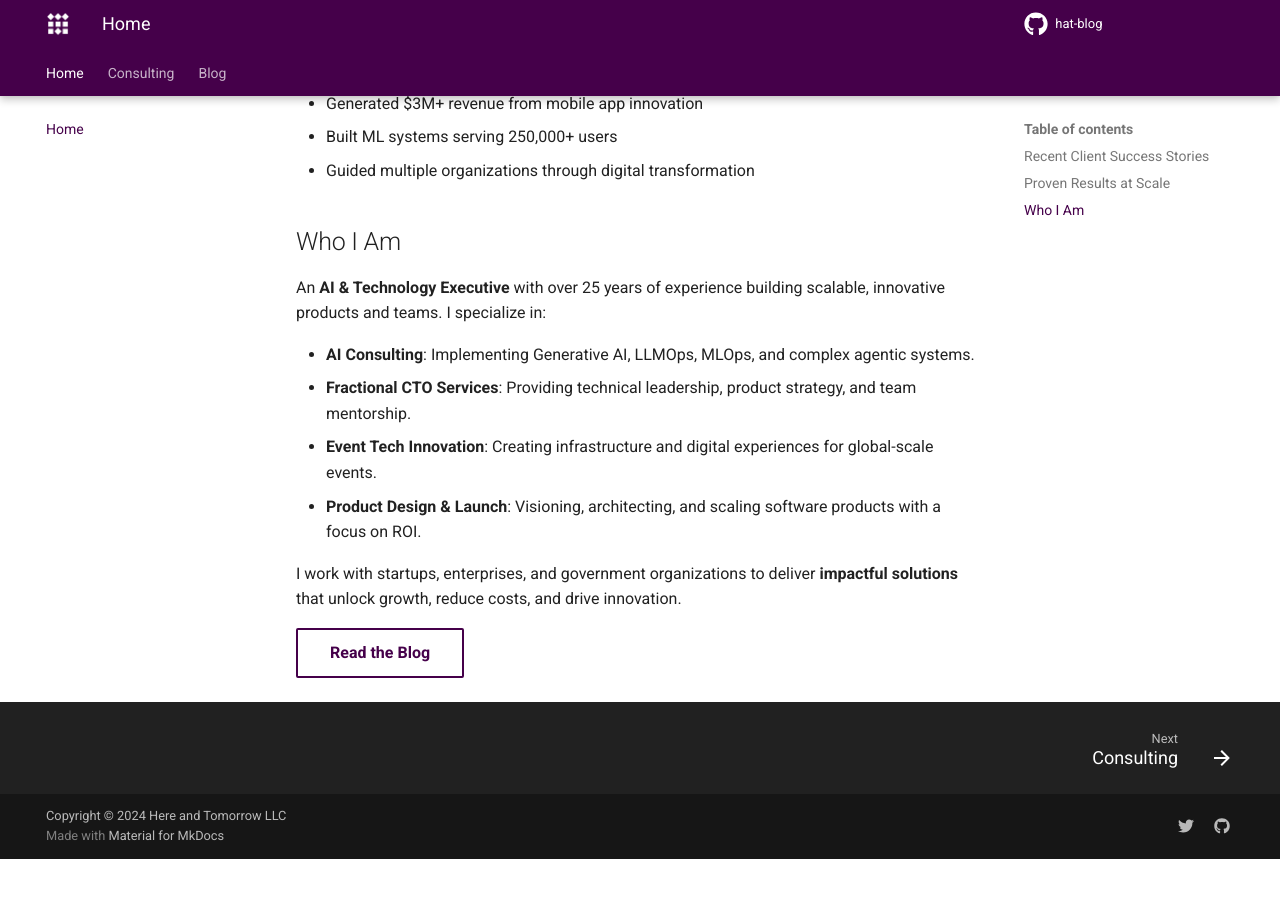
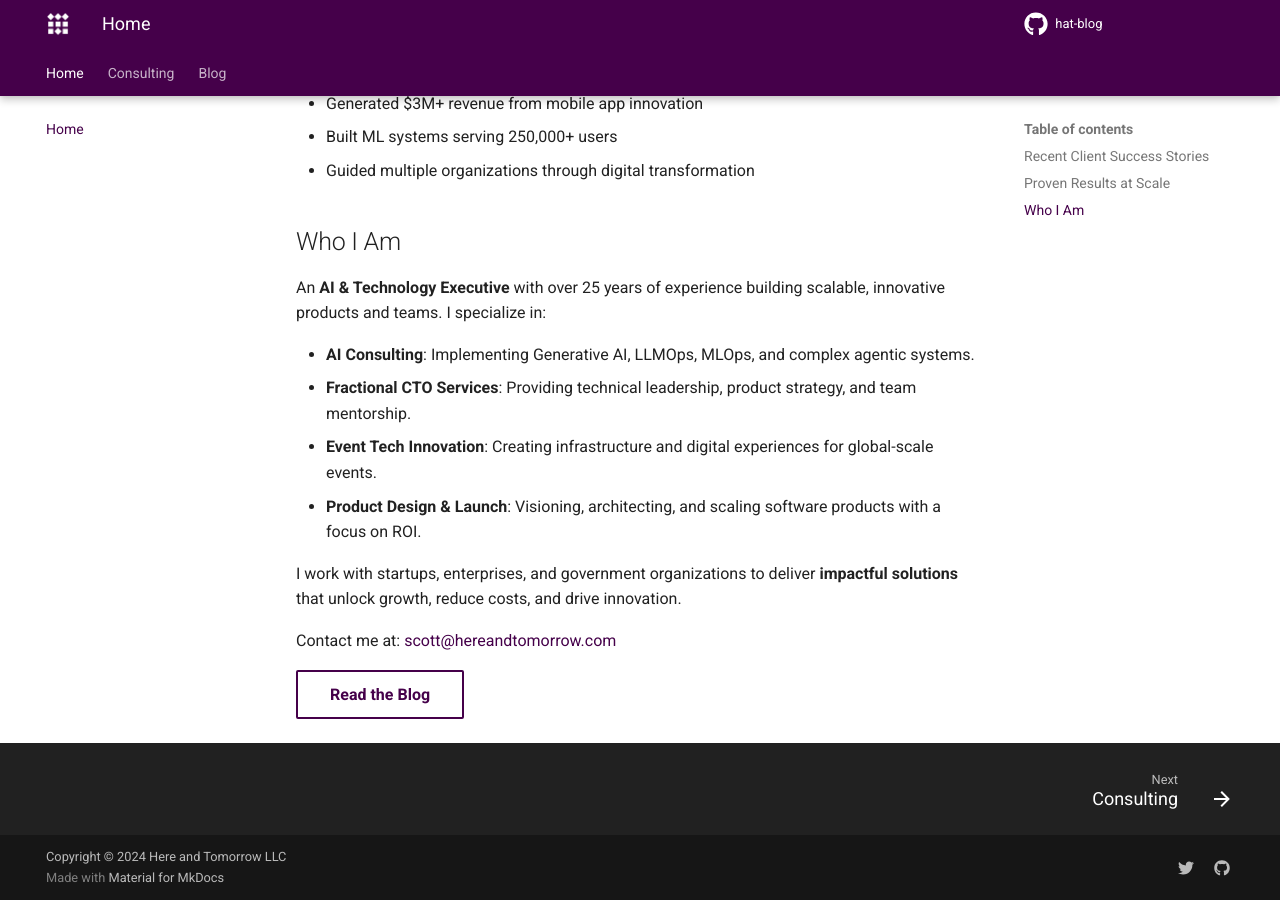
Before and after one commit to Here-and-Tomorrow-LLC/hat-blog, an MkDocs documentation site: the page built from docs/index.md, in a window 1280 px wide and 900 px high, scrolled down 1108 px. Built offline with MkDocs 1.6.1 and Material for MkDocs 9.7.7, drawn with Linux system fonts in a browser that asks for light colours; comment, search, counter and statistics services are not loaded; before the commit the page ends 1967 px from its top, so only the background shows below that.

Commit message:
added mailto

```diff
--- a/docs/index.md
+++ b/docs/index.md
@@ -50,5 +50,6 @@ An **AI & Technology Executive** with over 25 years of experience building scala
 
 I work with startups, enterprises, and government organizations to deliver **impactful solutions** that unlock growth, reduce costs, and drive innovation.
 
+Contact me at: [scott@hereandtomorrow.com](mailto:scott@hereandtomorrow.com)
 <!-- [Schedule a Consultation](https://cal.com/scott-wilcox/consultation){ .md-button .md-button--primary }   -->
 [Read the Blog](./blog/index.md){ .md-button }
```
Also changed, not shown: site/consulting/index.html, site/index.html, site/sitemap.xml, 1 other file.
